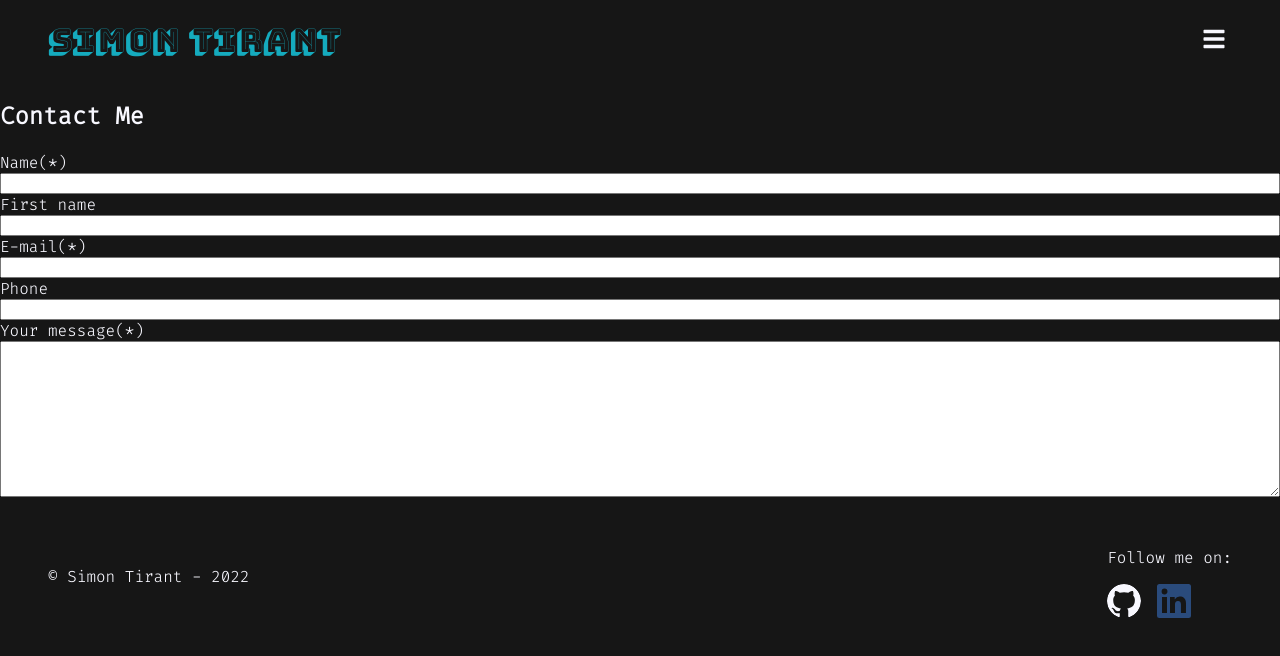
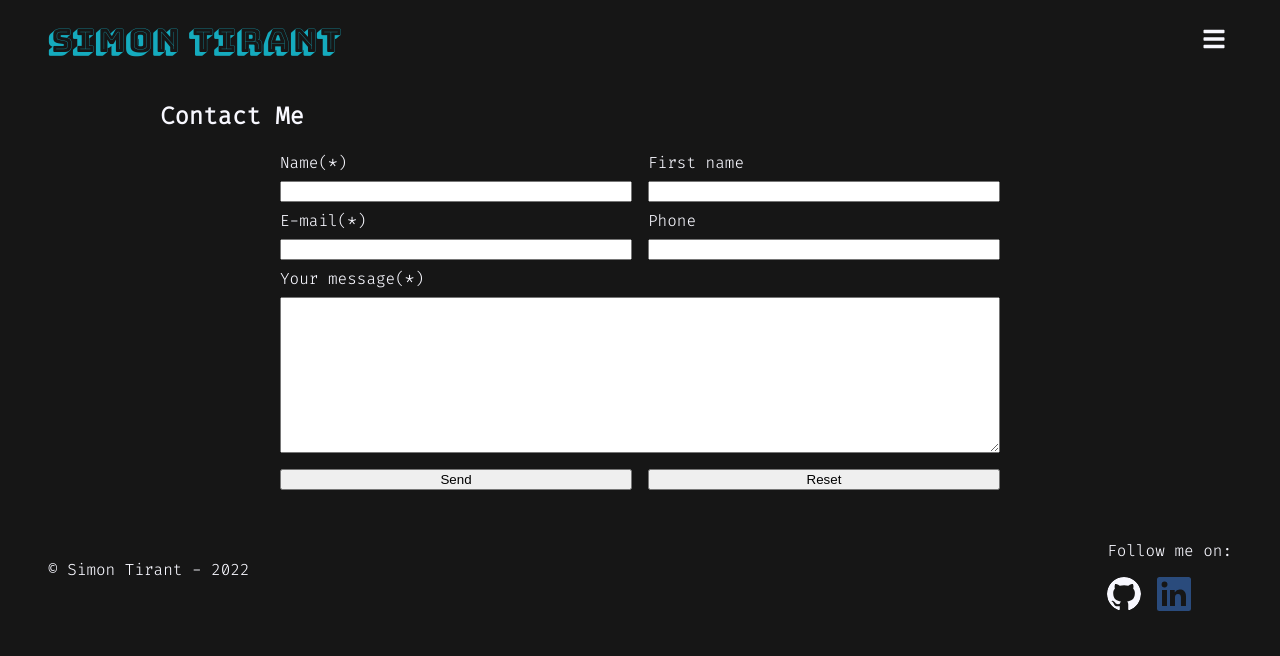
Before and after one commit to Sancxo/portfolio, a React (Create React App) app: page /contact in a window 1280 px wide. Shown: the top 656 px of the page. Built offline with nearby package versions, Linux system fonts and the light colour scheme; a web font is replaced by a local one.

Commit message:
contact form finished

```diff
--- a/src/Assets/Style/style-declarations.d.ts
+++ b/src/Assets/Style/style-declarations.d.ts
@@ -24,7 +24,9 @@ declare module 'styled-components' {
 
     export interface DefaultSizes {
         headerHeight: string,
-        footerHeight: string
+        footerHeight: string,
+        pagePadding: string,
+        pageMarginTop: string
     };
 
     export interface BreakPoints {
--- a/src/Assets/Style/style.ts
+++ b/src/Assets/Style/style.ts
@@ -30,7 +30,9 @@ const fonts: DefaultFonts = {
 
 const sizes: DefaultSizes = {
         headerHeight: '5em',
-        footerHeight: '10em'
+        footerHeight: '10em',
+        pagePadding: '0 12.5%',
+        pageMarginTop: '3em'
 }
 
 const breakPoints: BreakPoints = {
--- a/src/Pages/About.tsx
+++ b/src/Pages/About.tsx
@@ -9,6 +9,7 @@ import tsIcon from "../Assets/Imgs/icons/typescript.png";
 import nodeIcon from "../Assets/Imgs/icons/node.png";
 import reactIcon from "../Assets/Imgs/icons/react.png";
 import angularIcon from "../Assets/Imgs/icons/angular.png";
+import { sizes } from "../Assets/Style/style";
 
 const ProfilePicture = styled.img`
     border-radius: 100vw;
@@ -31,8 +32,8 @@ function About(): ReactElement {
     }, [])
 
     return (
-        <div style={{marginTop: "3em", padding: "0 12.5%"}}>
-            <div style={{textAlign: "center", marginBottom: "3em"}}>
+        <div style={{marginTop: sizes.pageMarginTop, padding: sizes.pagePadding}}>
+            <div style={{textAlign: "center", marginBottom: sizes.pageMarginTop}}>
                 <p>My favourite technologies :</p>
                 <Icon href="https://elixir-lang.org/" target="_blank" rel="noreferrer" title="Elixir website"><img src={elixirIcon} alt="Elixir icon"/></Icon>
                 <Icon href="https://www.phoenixframework.org/" target="_blank" rel="noreferrer" title="Phoenix website"><img src={phoenixIcon} alt="Phoenix icon"/></Icon>
@@ -49,7 +50,7 @@ function About(): ReactElement {
                 <p>I also did a 2 and half months work placement during this training; <a href="https://7lieues.io/fr/accueil/" target="_blank" rel="noreferrer" title="7 Lieues Technologies"><code>7 Lieues Technologies</code></a> brought me new items to add to my full-stack arsenal: <code><strong>Angular</strong></code> and <code><strong>TypeScript</strong></code> frontend, <code><strong>GraphQL API</strong></code> and - last but not least 😍 - the <code><strong>Elixir</strong></code> back-end language and his <code><strong>Phoenix</strong></code> framework !</p>
                 <p>Nowadays I am still working at <a href="https://7lieues.io/fr/accueil/" target="_blank" rel="noreferrer" title="7 Lieues Technologies"><code>7 Lieues Technologies</code></a>, but as an apprentice since I started my 2 years full-stack training class at <a href="https://openclassrooms.com" target="_blank" rel="noreferrer" title="OpenClassrooms"><code>OpenClassrooms</code></a>, where I am learning <code><strong>React</strong></code>, <code><strong>UML</strong></code>, <code><strong>Ruby</strong></code> and <code><strong>Ruby on Rails</strong></code>; while being 4 days a week in the professional field.</p>
             </div>
-            <div style={{marginTop: "3em"}}>
+            <div style={{marginTop: sizes.pageMarginTop}}>
                 <h2>Certifications:</h2>
                 <ul>
                     <li>2021 - 2023: OpenClassrooms - Full-stack Developer (eq. Bachelor / Master's degree).</li>
--- a/src/Pages/Contact.tsx
+++ b/src/Pages/Contact.tsx
@@ -1,9 +1,21 @@
 import { ReactElement, useEffect } from "react";
 import styled from "styled-components";
+import { mediaQueries, sizes } from "../Assets/Style/style";
 
 const ContactForm = styled.form`
-    display: flex;
-    flex-direction: column;
+    display: grid;
+    grid-template:
+        "label-name label-fname"
+        "name fname"
+        "label-email label-phone"
+        "email phone"
+        "label-message ."
+        "message message"
+        ". ."
+        "submit reset";
+    gap: .5em 1em;
+    padding:${sizes.pagePadding};
+    @media ${mediaQueries.mobile} { padding: 0 }
 `
 function Contact(): ReactElement {
     // used to go at the top of the page after loading
@@ -12,20 +24,21 @@ function Contact(): ReactElement {
     }, [])
 
     return (
-        <div>
+        <div style={{padding: sizes.pagePadding, marginTop: sizes.pagePadding}}>
             <h2>Contact Me</h2>
 
             <ContactForm action="#">
-                <label htmlFor="name">Name(*)</label>
-                <input type="text" name="Name:" id="name" required/>
-                <label htmlFor="fName">First name</label>
-                <input type="text" name="First name" id="fName" />
-                <label htmlFor="email">E-mail(*)</label>
-                <input type="email" name="email" id="email" required />
-                <label htmlFor="phone">Phone</label>
-                <input type="tel" name="phone" id="phone" />
-                <label htmlFor="message">Your message(*)</label>
-                <textarea name="message" id="message" cols={30} rows={10} required></textarea>
+                <label style={{gridArea: "label-name"}} htmlFor="name">Name(*)</label>
+                <input style={{gridArea: "name"}} type="text" name="Name:" id="name" required/>
+                <label style={{gridArea: "label-fname"}} htmlFor="fName">First name</label>
+                <input style={{gridArea: "fname"}} type="text" name="First name" id="fName" />
+                <label style={{gridArea: "label-email"}} htmlFor="email">E-mail(*)</label>
+                <input style={{gridArea: "email"}} type="email" name="email" id="email" required />
+                <label style={{gridArea: "label-phone"}} htmlFor="phone">Phone</label>
+                <input style={{gridArea: "phone"}} type="tel" name="phone" id="phone" />
+                <label style={{gridArea: "label-message"}} htmlFor="message">Your message(*)</label>
+                <textarea style={{gridArea: "message"}} name="message" id="message" cols={30} rows={10} required></textarea>
+                <input style={{gridArea: "submit"}} type="submit" value="Send" /><input style={{gridArea: "reset"}} type="reset" value="Reset" />
             </ContactForm>
         </div>
     )
--- a/src/Pages/Projects.tsx
+++ b/src/Pages/Projects.tsx
@@ -5,8 +5,8 @@ import { colours, mediaQueries, sizes } from "../Assets/Style/style";
 import Card from "../Components/Card";
 
 const ProjectContainer = styled.div`
-    margin-top: 3em;
-    padding: 0 12.5%;
+    margin-top: ${sizes.pageMarginTop};
+    padding: ${sizes.pagePadding};
     @media ${mediaQueries.tabletLandscape} { padding: 0; }
 `
 const FilterContainer = styled.div`
@@ -69,7 +69,10 @@ function Projects(): ReactElement {
 
         window.matchMedia(mediaQueries.mobile).addEventListener("change", eventFunction );
 
-        return window.matchMedia(mediaQueries.mobile).removeEventListener("change", eventFunction );
+        return () => {
+            window.matchMedia(mediaQueries.mobile).removeEventListener("change", eventFunction );
+            setFilterSize(0);
+        }
     }, [])
 
     const removeTag = (filterTag: string) => {
```
